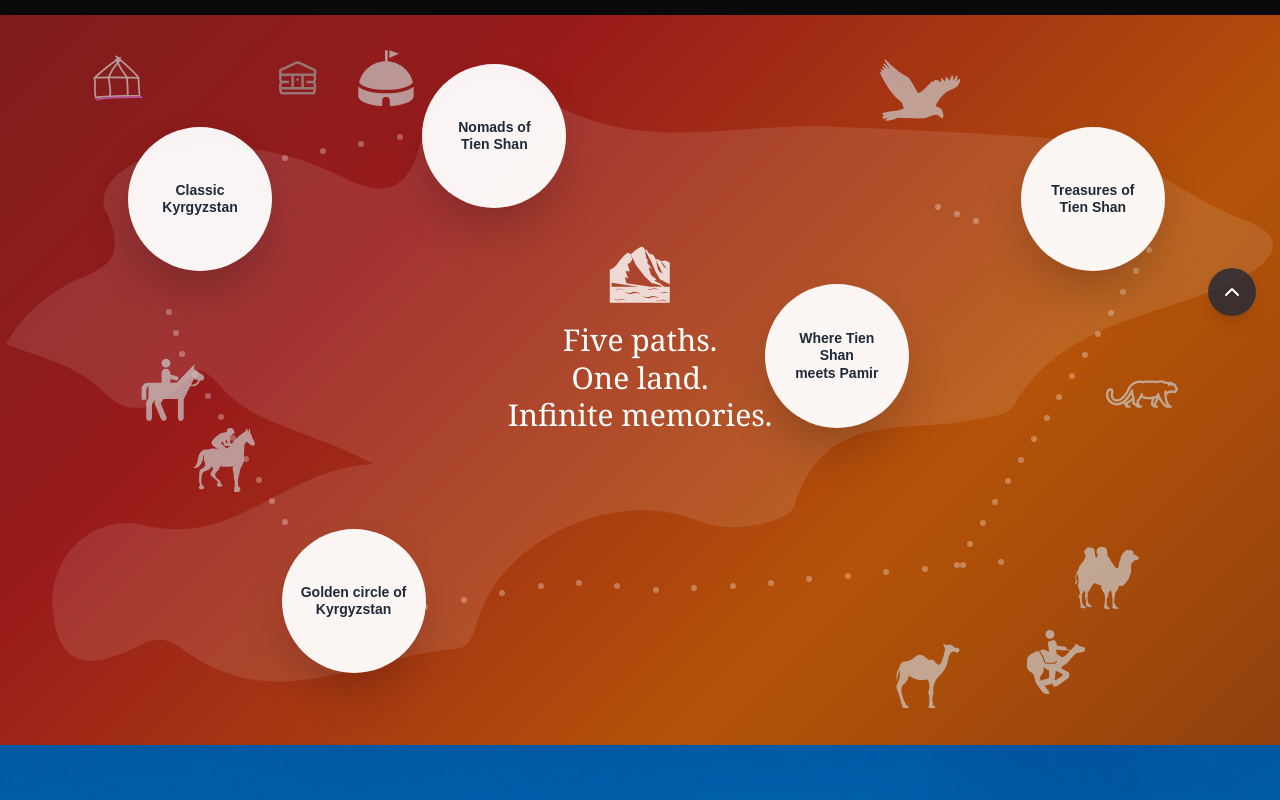
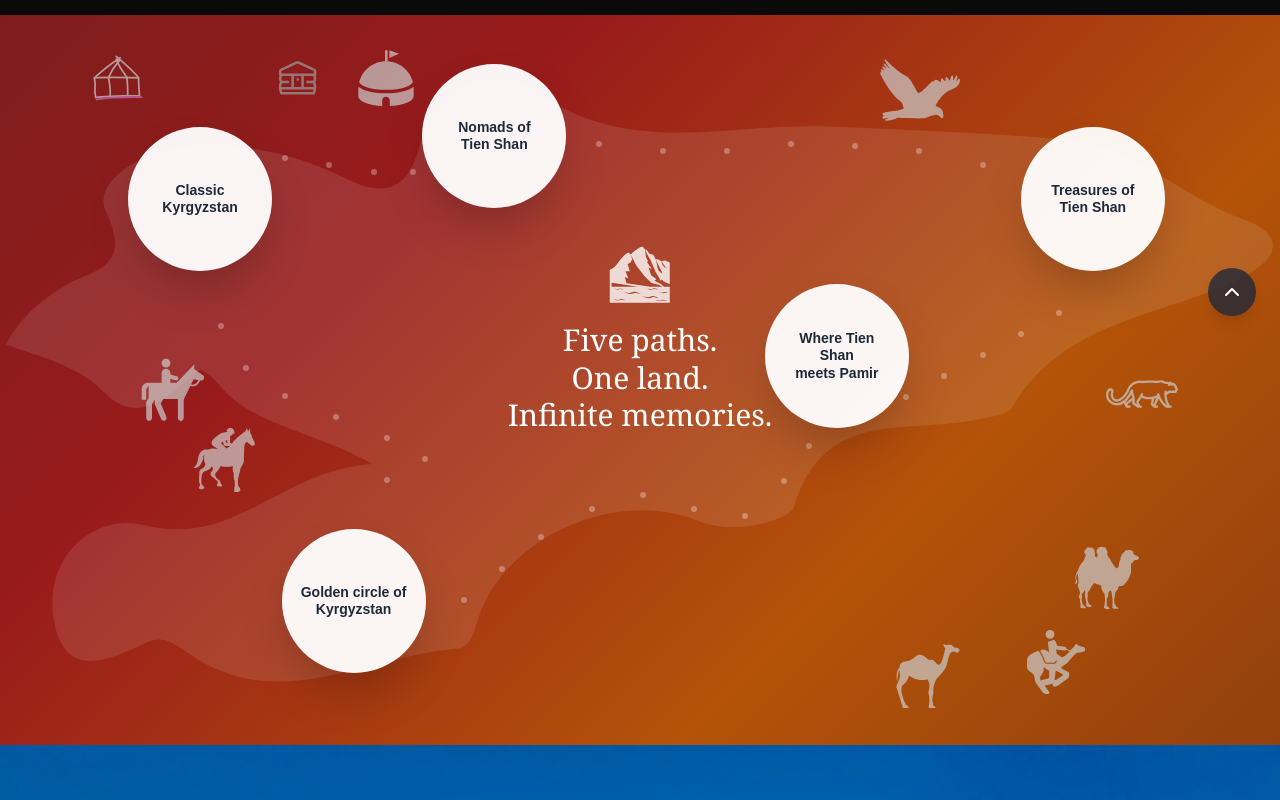
Before and after one commit to Erkebulan100/kyrgyzstan-ai-tourism-thesis, a Next.js app: page / in a window 1280 px wide. Shown: the part 460-1260 px from the top of the page. Built offline with nearby package versions, Linux system fonts and the light colour scheme.

Commit message:
Arranged dots for a laptop

```diff
--- a/app/page.js
+++ b/app/page.js
@@ -163,89 +163,65 @@ export default function Home() {
               style={{ filter: 'invert(1) brightness(0.8)' }}
             />
           </div>
-{/* Winding Map Dots - Curved paths connecting tour circles */}
+        {/* Winding Map Dots - Curved paths connecting tour circles */}
 
           {/* Path from Classic Kyrgyzstan down to Golden Circle (left side) */}
 
 
+          <div className="absolute top-[44%] left-[14%] md:top-[40%] md:left-[17%] w-1.5 h-1.5 rounded-full bg-white/30" />
+          <div className="absolute top-[47%] left-[15%] md:top-[46%] md:left-[19%] w-1.5 h-1.5 rounded-full bg-white/30" />
+          <div className="absolute top-[50%] left-[16%] md:top-[50%] md:left-[22%] w-1.5 h-1.5 rounded-full bg-white/30" />
+          <div className="absolute top-[53%] left-[17%] md:top-[53%] md:left-[26%] w-1.5 h-1.5 rounded-full bg-white/30" />
+          <div className="absolute top-[56%] left-[18%] md:top-[56%] md:left-[30%] w-1.5 h-1.5 rounded-full bg-white/30" />
+          <div className="absolute top-[59%] left-[19%] md:top-[59%] md:left-[33%] w-1.5 h-1.5 rounded-full bg-white/30" />
+          <div className="absolute top-[62%] left-[20%] md:top-[62%] md:left-[30%] w-1.5 h-1.5 rounded-full bg-white/30" />
+
+          {/* Path from Golden Circle curving right toward Where Tien Shan meets Pamir */}
+
+          <div className="absolute bottom-[36%] left-[36%] md:bottom-[20%] md:left-[36%] w-1.5 h-1.5 rounded-full bg-white/30" />
+          <div className="absolute bottom-[35.5%] left-[39%] md:bottom-[24.5%] md:left-[39%] w-1.5 h-1.5 rounded-full bg-white/30" />
+          <div className="absolute bottom-[35%] left-[42%] md:bottom-[29%] md:left-[42%] w-1.5 h-1.5 rounded-full bg-white/30" />
+          <div className="absolute bottom-[34.5%] left-[45%] md:bottom-[33%] md:left-[46%] w-1.5 h-1.5 rounded-full bg-white/30" />
+          <div className="absolute bottom-[34%] left-[48%] md:bottom-[35%] md:left-[50%] w-1.5 h-1.5 rounded-full bg-white/30" />
+
+          <div className="absolute bottom-[33.7%] left-[54%] md:bottom-[33%] md:left-[54%] w-1.5 h-1.5 rounded-full bg-white/30" />
+          <div className="absolute bottom-[33.9%] left-[57%] md:bottom-[32%] md:left-[58%] w-1.5 h-1.5 rounded-full bg-white/30" />
+          <div className="absolute bottom-[33.5%] left-[60%] md:bottom-[37%] md:left-[61%] w-1.5 h-1.5 rounded-full bg-white/30" />
+          <div className="absolute bottom-[33%] left-[63%] md:bottom-[42%] md:left-[63%] w-1.5 h-1.5 rounded-full bg-white/30" />
 
 
-          <div className="absolute top-[38%] left-[13%] md:top-[38%] md:left-[13%] w-1.5 h-1.5 rounded-full bg-white/30" />
-          <div className="absolute top-[41%] left-[13.5%] md:top-[41%] md:left-[13.5%] w-1.5 h-1.5 rounded-full bg-white/30" />
-          <div className="absolute top-[44%] left-[14%] md:top-[44%] md:left-[14%] w-1.5 h-1.5 rounded-full bg-white/30" />
-          <div className="absolute top-[47%] left-[15%] md:top-[47%] md:left-[15%] w-1.5 h-1.5 rounded-full bg-white/30" />
-          <div className="absolute top-[50%] left-[16%] md:top-[50%] md:left-[16%] w-1.5 h-1.5 rounded-full bg-white/30" />
-          <div className="absolute top-[53%] left-[17%] md:top-[53%] md:left-[17%] w-1.5 h-1.5 rounded-full bg-white/30" />
-          <div className="absolute top-[56%] left-[18%] md:top-[56%] md:left-[18%] w-1.5 h-1.5 rounded-full bg-white/30" />
-          <div className="absolute top-[59%] left-[19%] md:top-[59%] md:left-[19%] w-1.5 h-1.5 rounded-full bg-white/30" />
-          <div className="absolute top-[62%] left-[20%] md:top-[62%] md:left-[20%] w-1.5 h-1.5 rounded-full bg-white/30" />
-          <div className="hidden md:block">
-            <div className="absolute top-[65%] left-[21%] md:top-[65%] md:left-[21%] w-1.5 h-1.5 rounded-full bg-white/30" />
-            <div className="absolute top-[68%] left-[22%] md:top-[68%] md:left-[22%] w-1.5 h-1.5 rounded-full bg-white/30" />
+          {/* Path from Where Tien Shan meets Pamir up to Treasures of Tien Shan */}
 
+          <div className="absolute bottom-[49%] right-[17%] md:bottom-[49%] md:right-[29%] w-1.5 h-1.5 rounded-full bg-white/30" />
+          <div className="absolute bottom-[52%] right-[16%] md:bottom-[52%] md:right-[26%] w-1.5 h-1.5 rounded-full bg-white/30" />
+          <div className="absolute bottom-[55%] right-[15%] md:bottom-[55%] md:right-[23%] w-1.5 h-1.5 rounded-full bg-white/30" />
+          <div className="absolute bottom-[58%] right-[14%] md:bottom-[58%] md:right-[20%] w-1.5 h-1.5 rounded-full bg-white/30" />
+          <div className="absolute bottom-[61%] right-[13%] md:bottom-[61%] md:right-[17%] w-1.5 h-1.5 rounded-full bg-white/30" />
 
-
-          </div>
-          {/* Path from Golden Circle curving right toward Where Tien Shan meets Pamir */}
-          <div className="absolute bottom-[35%] left-[30%] md:bottom-[18%] md:left-[30%] w-1.5 h-1.5 rounded-full bg-white/30" />
-          <div className="absolute bottom-[35.5%] left-[33%] md:bottom-[19%] md:left-[33%] w-1.5 h-1.5 rounded-full bg-white/30" />
-          <div className="absolute bottom-[36%] left-[36%] md:bottom-[20%] md:left-[36%] w-1.5 h-1.5 rounded-full bg-white/30" />
-          <div className="absolute bottom-[35.5%] left-[39%] md:bottom-[21%] md:left-[39%] w-1.5 h-1.5 rounded-full bg-white/30" />
-          <div className="absolute bottom-[35%] left-[42%] md:bottom-[22%] md:left-[42%] w-1.5 h-1.5 rounded-full bg-white/30" />
-          <div className="absolute bottom-[34.5%] left-[45%] md:bottom-[22.5%] md:left-[45%] w-1.5 h-1.5 rounded-full bg-white/30" />
-          <div className="absolute bottom-[34%] left-[48%] md:bottom-[22%] md:left-[48%] w-1.5 h-1.5 rounded-full bg-white/30" />
-          <div className="absolute bottom-[33.5%] left-[51%] md:bottom-[21.5%] md:left-[51%] w-1.5 h-1.5 rounded-full bg-white/30" />
-          <div className="absolute bottom-[33.7%] left-[54%] md:bottom-[21.7%] md:left-[54%] w-1.5 h-1.5 rounded-full bg-white/30" />
-          <div className="absolute bottom-[33.9%] left-[57%] md:bottom-[22%] md:left-[57%] w-1.5 h-1.5 rounded-full bg-white/30" />
-          <div className="absolute bottom-[33.5%] left-[60%] md:bottom-[22.5%] md:left-[60%] w-1.5 h-1.5 rounded-full bg-white/30" />
-          <div className="absolute bottom-[33%] left-[63%] md:bottom-[23%] md:left-[63%] w-1.5 h-1.5 rounded-full bg-white/30" />
-          <div className="hidden md:block">
-            <div className="absolute bottom-[23.5%] left-[66%] md:bottom-[23.5%] md:left-[66%] w-1.5 h-1.5 rounded-full bg-white/30" />
-            <div className="absolute bottom-[24%] left-[69%] md:bottom-[24%] md:left-[69%] w-1.5 h-1.5 rounded-full bg-white/30" />
-            <div className="absolute bottom-[24.5%] left-[72%] md:bottom-[24.5%] md:left-[72%] w-1.5 h-1.5 rounded-full bg-white/30" />
-            <div className="absolute bottom-[25%] left-[75%] md:bottom-[25%] md:left-[75%] w-1.5 h-1.5 rounded-full bg-white/30" />
-            <div className="absolute bottom-[25.5%] left-[78%] md:bottom-[25.5%] md:left-[78%] w-1.5 h-1.5 rounded-full bg-white/30" />
-          </div>
-          {/* Path from Where Tien Shan meets Pamir up to Treasures of Tien Shan */}
-          <div className='hidden md:block'>
-            <div className="absolute bottom-[25%] right-[25%] md:bottom-[25%] md:right-[25%] w-1.5 h-1.5 rounded-full bg-white/30" />
-            <div className="absolute bottom-[28%] right-[24%] md:bottom-[28%] md:right-[24%] w-1.5 h-1.5 rounded-full bg-white/30" />
-            <div className="absolute bottom-[31%] right-[23%] md:bottom-[31%] md:right-[23%] w-1.5 h-1.5 rounded-full bg-white/30" />
-          </div>
-          <div className="absolute bottom-[34%] right-[22%] md:bottom-[34%] md:right-[22%] w-1.5 h-1.5 rounded-full bg-white/30" />
-          <div className="absolute bottom-[37%] right-[21%] md:bottom-[37%] md:right-[21%] w-1.5 h-1.5 rounded-full bg-white/30" />
-          <div className="absolute bottom-[40%] right-[20%] md:bottom-[40%] md:right-[20%] w-1.5 h-1.5 rounded-full bg-white/30" />
-          <div className="absolute bottom-[43%] right-[19%] md:bottom-[43%] md:right-[19%] w-1.5 h-1.5 rounded-full bg-white/30" />
-          <div className="absolute bottom-[46%] right-[18%] md:bottom-[46%] md:right-[18%] w-1.5 h-1.5 rounded-full bg-white/30" />
-          <div className="absolute bottom-[49%] right-[17%] md:bottom-[49%] md:right-[17%] w-1.5 h-1.5 rounded-full bg-white/30" />
-          <div className="absolute bottom-[52%] right-[16%] md:bottom-[52%] md:right-[16%] w-1.5 h-1.5 rounded-full bg-white/30" />
-          <div className="absolute bottom-[55%] right-[15%] md:bottom-[55%] md:right-[15%] w-1.5 h-1.5 rounded-full bg-white/30" />
-          <div className="absolute bottom-[58%] right-[14%] md:bottom-[58%] md:right-[14%] w-1.5 h-1.5 rounded-full bg-white/30" />
-          <div className="absolute bottom-[61%] right-[13%] md:bottom-[61%] md:right-[13%] w-1.5 h-1.5 rounded-full bg-white/30" />
-          <div className="absolute bottom-[64%] right-[12%] md:bottom-[64%] md:right-[12%] w-1.5 h-1.5 rounded-full bg-white/30" />
-          <div className="absolute bottom-[67%] right-[11%] md:bottom-[67%] md:right-[11%] w-1.5 h-1.5 rounded-full bg-white/30" />
-          <div className="absolute bottom-[70%] right-[10%] md:bottom-[70%] md:right-[10%] w-1.5 h-1.5 rounded-full bg-white/30" />
 
           {/* Path from Treasures curving left toward Nomads */}
 
+          <div className="absolute top-[25%] right-[23.5%] md:top-[17%] md:right-[23%] w-1.5 h-1.5 rounded-full bg-white/30" />
 
+          <div className="absolute top-[23%] right-[26.5%] md:top-[15%] md:right-[28%] w-1.5 h-1.5 rounded-full bg-white/30" />
 
+          <div className="absolute top-[24%] right-[25%] md:top-[14.3%] md:right-[33%] w-1.5 h-1.5 rounded-full bg-white/30" />
 
+          <div className="absolute top-[23%] right-[26.5%] md:top-[14%] md:right-[38%] w-1.5 h-1.5 rounded-full bg-white/30" />
 
-          <div className="absolute top-[25%] right-[23.5%] md:top-[25%] md:right-[23.5%] w-1.5 h-1.5 rounded-full bg-white/30" />
-          <div className="absolute top-[24%] right-[25%] md:top-[24%] md:right-[25%] w-1.5 h-1.5 rounded-full bg-white/30" />
-          <div className="absolute top-[23%] right-[26.5%] md:top-[23%] md:right-[26.5%] w-1.5 h-1.5 rounded-full bg-white/30" />
+          <div className="absolute top-[24%] right-[25%] md:top-[15%] md:right-[43%] w-1.5 h-1.5 rounded-full bg-white/30" />
 
+          <div className="absolute top-[23%] right-[26.5%] md:top-[15%] md:right-[48%] w-1.5 h-1.5 rounded-full bg-white/30" />
 
+          <div className="absolute top-[24%] right-[25%] md:top-[14%] md:right-[53%] w-1.5 h-1.5 rounded-full bg-white/30" />
 
           {/* Path from Nomads curving left toward Classic Kyrgyzstan */}
 
+          <div className="absolute top-[13%] left-[31%] md:top-[18%] md:left-[32%] w-1.5 h-1.5 rounded-full bg-white/30" />
 
-          <div className="absolute top-[13%] left-[31%] md:top-[13%] md:left-[31%] w-1.5 h-1.5 rounded-full bg-white/30" />
+          <div className="absolute top-[14%] left-[28%] md:top-[18%] md:left-[29%] w-1.5 h-1.5 rounded-full bg-white/30" />
 
-          <div className="absolute top-[14%] left-[28%] md:top-[14%] md:left-[28%] w-1.5 h-1.5 rounded-full bg-white/30" />
-
-          <div className="absolute top-[15%] left-[25%] md:top-[15%] md:left-[25%] w-1.5 h-1.5 rounded-full bg-white/30" />
+          <div className="absolute top-[15%] left-[25%] md:top-[17%] md:left-[25.5%] w-1.5 h-1.5 rounded-full bg-white/30" />
 
           <div className="absolute top-[16%] left-[22%] md:top-[16%] md:left-[22%] w-1.5 h-1.5 rounded-full bg-white/30" />
 
```
